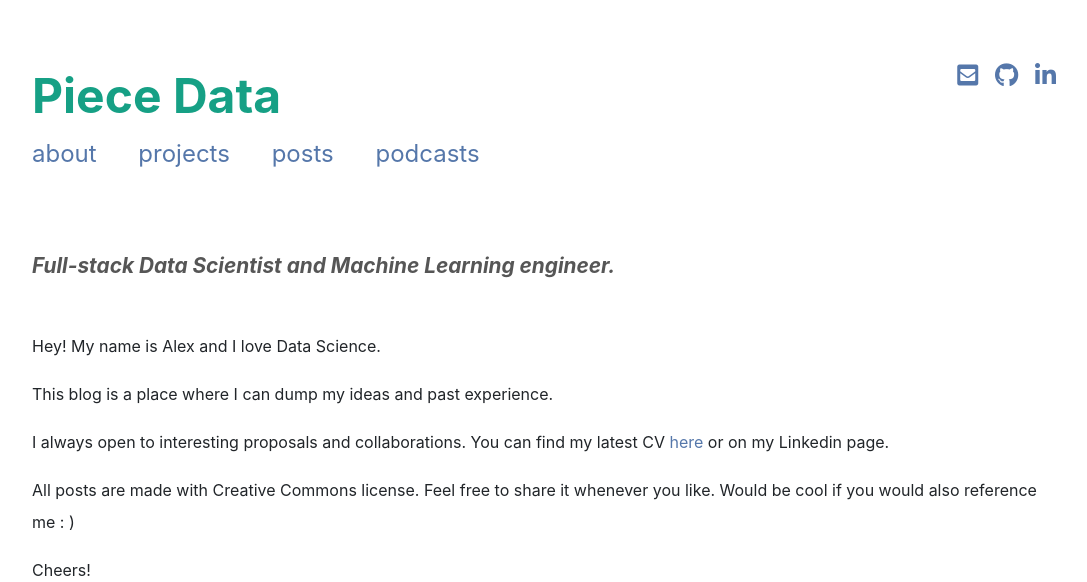
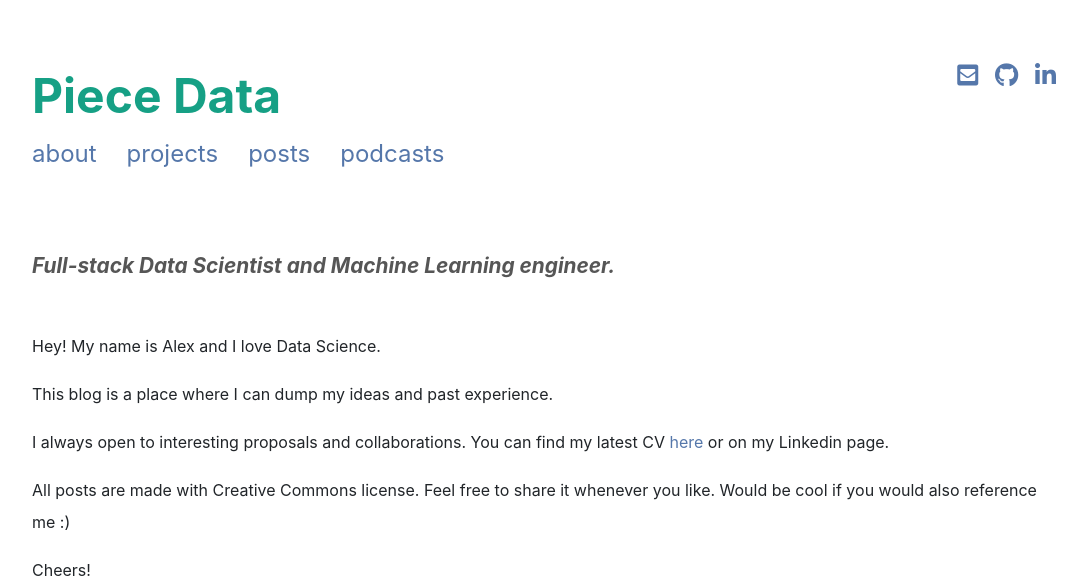
Before and after one commit to subpath/data-blog, a Jekyll site: the page built from index.md, in a window 1280 px wide, cut to the strip 0-582 px from the top of the page. Shown: the whole strip, without its empty margins (96-1183 px from the left). Built offline with Jekyll 4.4.1, drawn with Linux system fonts in a browser that asks for light colours; nearby versions of some CDN libraries; a style sheet for code colours, icons or effects is not loaded.

Commit message:
fix grid for mobile screens

```diff
--- a/_includes/header.html
+++ b/_includes/header.html
@@ -6,10 +6,25 @@
         <a href="{{ site.baseurl }}/" class="logo">{{ site.short_logo }}</a>
         {% endif %}
         <ul class="menu">
+
+
+            <div class="row">
+
+
+
+                <div class="col-auto">
                     <li class="menu__entry"><a href="{{ site.baseurl}}/">about</a></li>
+                </div>
+                <div class="col-auto">
                     <li class="menu__entry"><a href="{{ site.baseurl }}/projects">projects</a></li>
+                </div>
+                <div class="col-auto">
                 <li class="menu__entry"><a href="{{ site.baseurl }}/posts">posts</a></li>
+            </div>
+            <div class="col-auto">
                 <li class="menu__entry"><a href="{{ site.baseurl }}/podcasts">podcasts</a></li>
+            </div>
+    </div>
     </ul>
     </div>
     <ul class="social-links">
--- a/index.md
+++ b/index.md
@@ -15,7 +15,7 @@ This blog is a place where I can dump my ideas and past experience.
 
 I always open to interesting proposals and collaborations.  You can find my latest CV [here]({{ site.url }}/resume) or on my Linkedin page.
 
-All posts are made with Creative Commons license. Feel free to share it whenever you like. Would be cool if you would also reference me : )
+All posts are made with Creative Commons license. Feel free to share it whenever you like. Would be cool if you would also reference me :)
 
 Cheers!
 
```
Also changed, not shown: pages/podcasts.html (+7 -5 lines), pages/projects.html (+0 -7 lines). Lines whose indentation alone changed are shown as unchanged.
